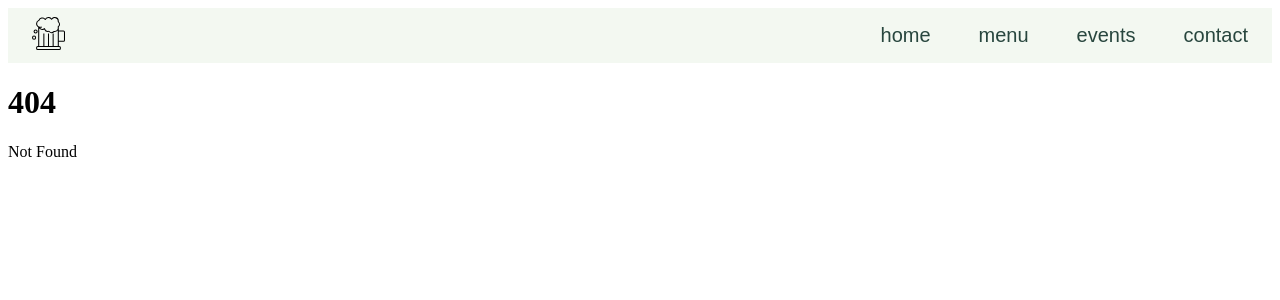
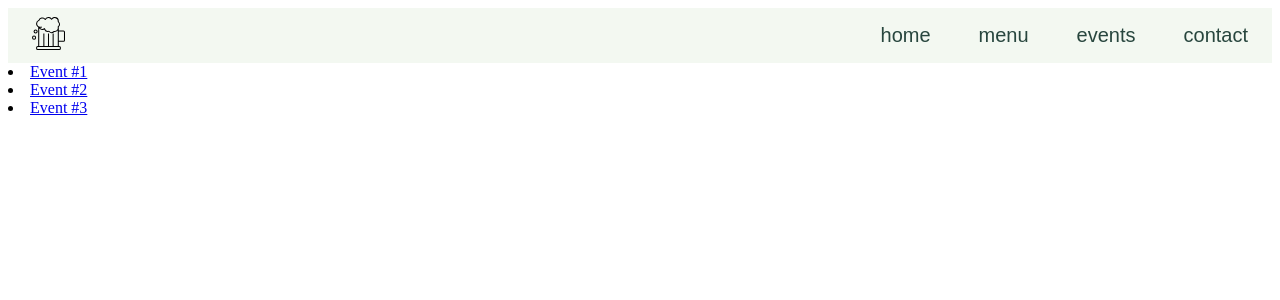
Before and after one commit to HazyInk/cpnt262-final-project, a SvelteKit app: page /events in a window 1280 px wide. Before the commit this address had no page. Shown: the top 300 px of the page. Built offline with nearby package versions, Linux system fonts and the light colour scheme.

Commit message:
added dynamic routing to data.js card data in events page - bug with page content not loading but routing and url is good

```diff
--- /dev/null
+++ b/src/routes/events/+page.server.js
@@ -0,0 +1,12 @@
+import { eventArr } from './data.js';
+
+export function load() {
+	return {
+		summaries: eventArr.map((post) => ({
+			slug: post.slug,
+			title: post.title,
+      content: post.content,
+      src: post.src
+		}))
+	};
+}
--- /dev/null
+++ b/src/routes/events/+page.svelte
@@ -0,0 +1,7 @@
+<script>
+  export let data;
+</script>
+
+{#each data.summaries as { slug, title }}
+<li><a href="/blog/{slug}">{title}</a></li>
+{/each}
--- /dev/null
+++ b/src/routes/events/[slug]/+page.svelte
@@ -0,0 +1,6 @@
+<script>
+	export let data;
+</script>
+
+<h1>{data.post.title}</h1>
+<!-- <div>{data.post.content}</div> -->
--- /dev/null
+++ b/src/routes/events/data.js
@@ -0,0 +1,11 @@
+export const eventArr = [
+    { slug:"Event 1", title: "Event #1", content: "Lorem ipsum dolor sit amet, consectetur adipiscing elit, sed do eiusmod tempor incididunt ut labore et dolore magna aliqua. Ut enim ad minim veniam, quis nostrud exercitation ullamco laboris nisi ut aliquip ex ea commodo consequat. Duis aute irure dolor in reprehenderit in voluptate velit esse cillum dolore eu fugiat nulla pariatur.", src:'band.jpg' },
+    { slug: "event 2", title: "Event #2", content: "Sed ut perspiciatis unde omnis iste natus error sit voluptatem accusantium doloremque laudantium, totam rem aperiam, eaque ipsa quae ab illo inventore veritatis et quasi architecto beatae vitae dicta sunt explicabo. Nemo enim ipsam voluptatem quia voluptas sit aspernatur aut odit aut fugit, sed quia consequuntur magn.", src:'trivia.jpg' },
+    { slug: "event 3", title: "Event #3", content: "At vero eos et accusamus et iusto odio dignissimos ducimus qui blanditiis praesentium voluptatum deleniti atque corrupti quos dolores et quas molestias excepturi sint occaecati cupiditate non provident, similique sunt in culpa qui officia deserunt mollitia animi, id est laborum et dolorum fuga. Et harum quidem rerum facilis est et expedita distinctio.", src:'bingo.jpg' }
+    // { title: "Event #4", content: "Lorem ipsum dolor sit amet, consectetur adipiscing elit, sed do eiusmod tempor incididunt ut labore et dolore magna aliqua. Ut enim ad minim veniam, quis nostrud exercitation ullamco laboris nisi ut aliquip ex ea commodo consequat. Duis aute irure dolor in reprehenderit in voluptate velit esse cillum dolore eu fugiat nulla pariatur.", src:'band.jpg' },
+    // { title: "Event #5", content: "Sed ut perspiciatis unde omnis iste natus error sit voluptatem accusantium doloremque laudantium, totam rem aperiam, eaque ipsa quae ab illo inventore veritatis et quasi architecto beatae vitae dicta sunt explicabo. Nemo enim ipsam voluptatem quia voluptas sit aspernatur aut odit aut fugit, sed quia consequuntur magn.", src:'trivia.jpg' },
+    // { title: "Event #6", content: "At vero eos et accusamus et iusto odio dignissimos ducimus qui blanditiis praesentium voluptatum deleniti atque corrupti quos dolores et quas molestias excepturi sint occaecati cupiditate non provident, similique sunt in culpa qui officia deserunt mollitia animi, id est laborum et dolorum fuga. Et harum quidem rerum facilis est et expedita distinctio.", src:'bingo.jpg' },
+    // { title: "Event #7", content: "Lorem ipsum dolor sit amet, consectetur adipiscing elit, sed do eiusmod tempor incididunt ut labore et dolore magna aliqua. Ut enim ad minim veniam, quis nostrud exercitation ullamco laboris nisi ut aliquip ex ea commodo consequat. Duis aute irure dolor in reprehenderit in voluptate velit esse cillum dolore eu fugiat nulla pariatur.", src:'band.jpg' },
+    // { title: "Event #8", content: "Sed ut perspiciatis unde omnis iste natus error sit voluptatem accusantium doloremque laudantium, totam rem aperiam, eaque ipsa quae ab illo inventore veritatis et quasi architecto beatae vitae dicta sunt explicabo. Nemo enim ipsam voluptatem quia voluptas sit aspernatur aut odit aut fugit, sed quia consequuntur magn.", src:'trivia.jpg' },
+    // { title: "Event #9", content: "At vero eos et accusamus et iusto odio dignissimos ducimus qui blanditiis praesentium voluptatum deleniti atque corrupti quos dolores et quas molestias excepturi sint occaecati cupiditate non provident, similique sunt in culpa qui officia deserunt mollitia animi, id est laborum et dolorum fuga. Et harum quidem rerum facilis est et expedita distinctio.", src:'bingo.jpg' },
+]
```
Also changed, not shown: src/routes/events/[slug]/+page.server.js (added, +12 -0 lines), 1 other file (tests, documents, lock files or other folders).
